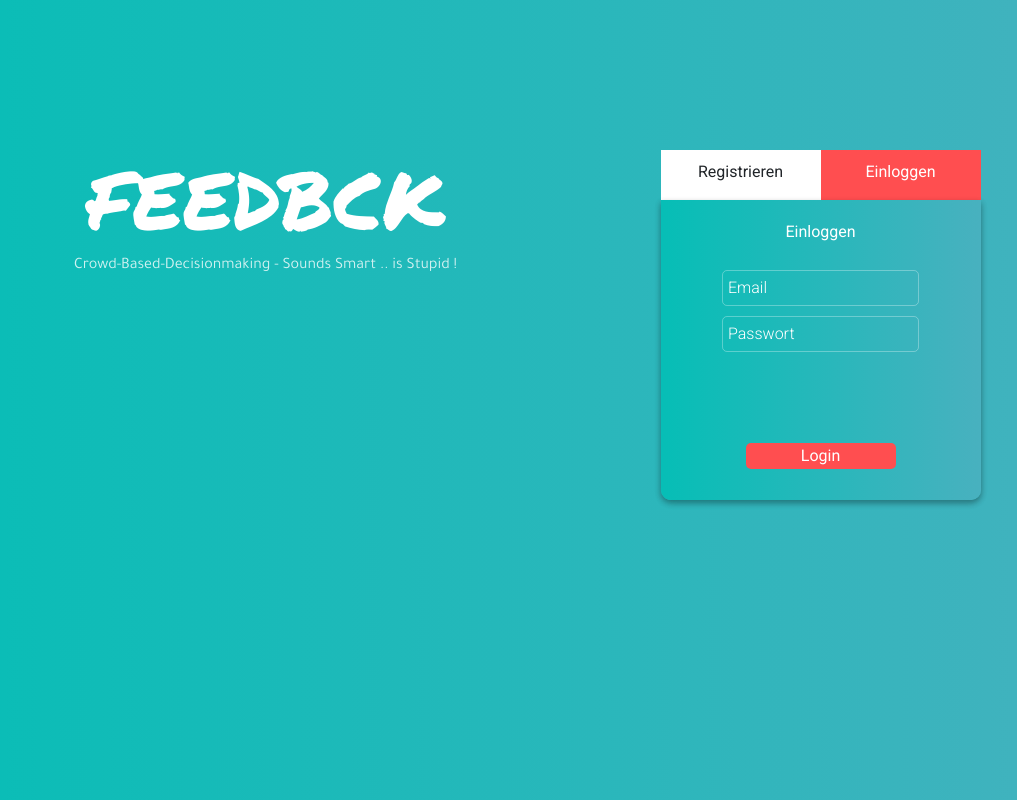
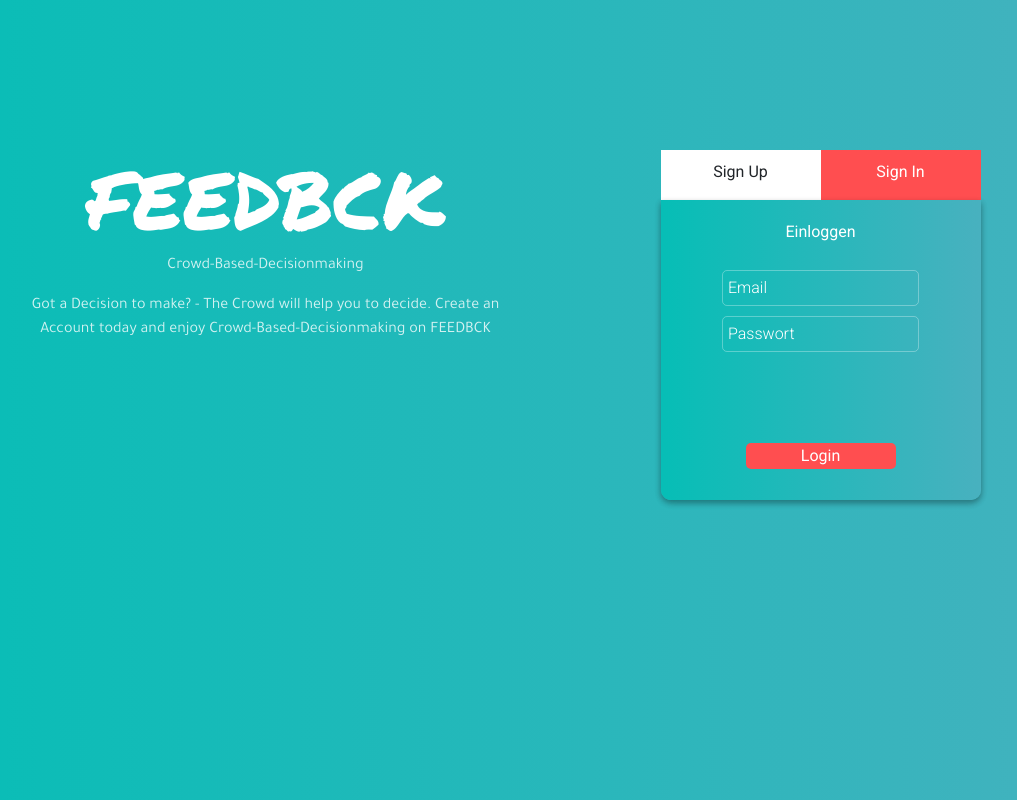
Before and after one commit to Krelleum/heruko-deploy, a React (Create React App) app in the folder client/: page / in a window 1280 px wide. Both pictures are taken after a click on the element "Login". Shown: the top 800 px of the page, without its empty margins (97-1114 px from the left). Built offline with nearby package versions, Linux system fonts and the light colour scheme; no server answers.

Commit message:
Language Changes

```diff
--- a/client/src/components/comment/commentscontainer.js
+++ b/client/src/components/comment/commentscontainer.js
@@ -61,7 +61,7 @@ render(){
     return(
         <div>
            <div className='commentcontainer'>
-           <p id='commentcontainerbutton' onClick={this.toggleComments.bind(this)}>Kommentare</p>
+           <p id='commentcontainerbutton' onClick={this.toggleComments.bind(this)}>Comments</p>
            <div className='commentcontainerextend'>
                 {this.showComments()}
            </div>
--- a/client/src/components/infobox/infobox.js
+++ b/client/src/components/infobox/infobox.js
@@ -22,7 +22,7 @@ renderBox(){
             </div>
 
             <div className='infoboxname'>
-                <p>Eingeloggt als {userName} </p>
+                <p>Logged In as {userName} </p>
             </div>
          </div>
         )
--- a/client/src/components/loggedout/loggedout.js
+++ b/client/src/components/loggedout/loggedout.js
@@ -50,7 +50,8 @@ render(){
             <div className='container'>
             <div className='col-md-6 loggedoutheading'>
                 <h3>FEEDBCK</h3>
-                <p>Crowd-Based-Decisionmaking - Sounds Smart .. is Stupid !</p>
+                <p>Crowd-Based-Decisionmaking</p>
+                <p>Got a Decision to make? - The Crowd will help you to decide. Create an Account today and enjoy Crowd-Based-Decisionmaking on FEEDBCK</p>
             </div>
 
 
@@ -62,10 +63,10 @@ render(){
             <div className='col-md-8 loggedout'>
                 <div className='loggedoutbuttons'>
                     <div className='loggoutbuttonsignup' onClick={this.changeSignUp.bind(this)}>
-                        <p>Registrieren</p>
+                        <p>Sign Up</p>
                     </div>
                         <div className='loggoutbuttonsignin' onClick={this.changeSignIn.bind(this)}>
-                        <p>Einloggen</p>
+                        <p>Sign In</p>
                     </div>
                 </div>
                 {this.toRender()}
--- a/client/src/components/postdcide/createpost.js
+++ b/client/src/components/postdcide/createpost.js
@@ -221,9 +221,9 @@ class CreatePost extends Component {
                     <div className='col-md-12 createpost'>
                         <form>
                             <h4>Get Feedback!</h4>
-                            <p>Stelle deine Frage und lass sie von der Crowd beantworten!</p>
+                            <p>Post your Question and let the Crowd decide!</p>
 
-                            <textarea placeholder='Soll ich heute Feiern gehen?' maxLength="150" autoFocus='true' id='createposttextfield' onChange={this.handleChange.bind(this)}></textarea><br></br>
+                            <textarea placeholder='Should I go to the Party tonight?' maxLength="150"  id='createposttextfield' onChange={this.handleChange.bind(this)}></textarea><br></br>
 
                             {this.renderUnauthorized()}
                             <ImageUploader sendFileToParent={this.recieveFile.bind(this)} />
--- a/client/src/components/showdcide/showpost.js
+++ b/client/src/components/showdcide/showpost.js
@@ -94,12 +94,12 @@ class ShowPost extends Component {
             var days = (hours / 24).toFixed(0);
 
             if (hours < 1) {
-                return minutes + ' Minuten';
+                return minutes + ' Minutes';
             }
             else if (hours >= 24) {
-                return days + ' Tagen'
+                return days + ' Days'
             } else {
-                return hours + ' Stunden';
+                return hours + ' Hours';
             }
         }
     }
@@ -130,7 +130,7 @@ class ShowPost extends Component {
 
                     <div className='postheaderright'>
                         <p id='votedbylength'>{this.props.votedBy.length} Votes </p>
-                        <p>vor {this.createTime()}</p>
+                        <p>{this.createTime()} ago</p>
 
                     </div>
                 </div>
```
